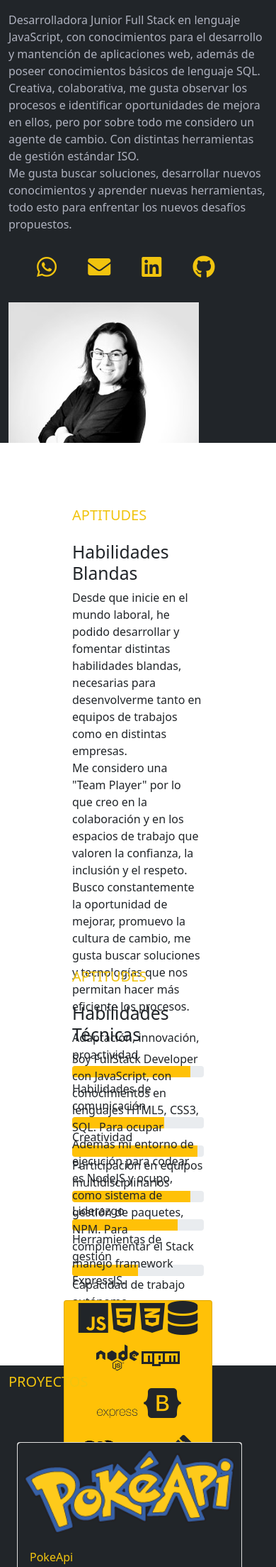
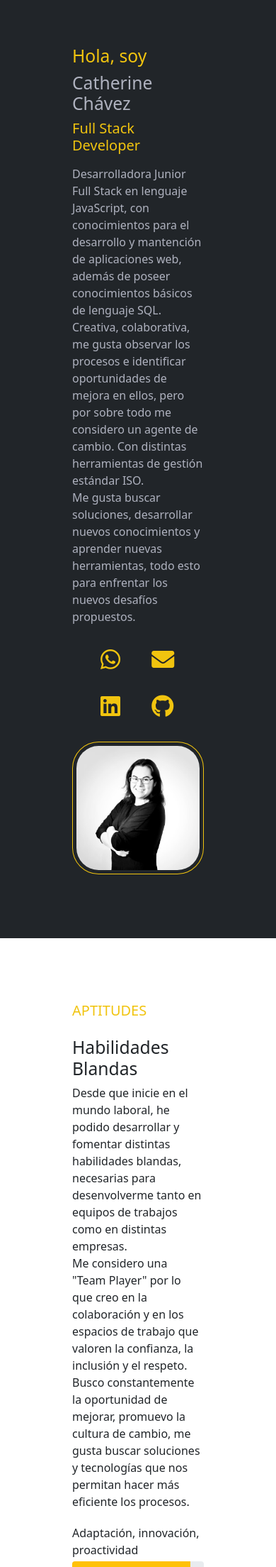
Before and after one commit to CataChavez/CataChavez.github.io, a web app: file index.html in a window 390 px wide; the page is wider, and only the part inside the window is pictured. Shown: the part 56-2264 px from the top of that part at 71% size. Run offline with its HTML, style and script files only (its server is not run), Linux system fonts and the light colour scheme.

Commit message:
responsive fixed

```diff
--- a/assets/css/style.css
+++ b/assets/css/style.css
@@ -18,8 +18,8 @@
 }
 
 .profile-img{
-    border: 10px solid #f1c40f;
-    border-radius: 50%;
+    border: 1px solid #f1c40f;
+    border-radius: 20%;
     padding: 5px;
     max-width: 100%;
     height: auto;
@@ -33,9 +33,10 @@
     min-height: 100%;
     background-color: #343a40;
     color: #afb2bf;
-    height: 650px;
+    height: auto;
     overflow: hidden;
-}
+    padding: 90px;
+    }
 
 #scroll-up-icon{
     right: 30px;
@@ -49,9 +50,9 @@
     outline: none;
 }
 
-#soft-skills, #hard-skills, #tiAndArq{
+#soft-skills, #hard-skills, #tiAndArq, #projects{
     padding: 90px;
-    height: 650px;
+    height: auto;
 }
 
 .section-title{
@@ -68,11 +69,12 @@
 
 }
 
-#projects{
-    height: 650px;
-}
-
 .card-text{
     font-size: small;
     font-weight: lighter;
 }
+
+.computer{
+    margin-top: 35px;
+    display: inline-block;
+}
--- a/index.html
+++ b/index.html
@@ -31,11 +31,11 @@
           <a class="navbar-brand" style="color: #f1c40f;" href="index.html">CATHERINE</a>
           <div class="">
 
-            <button class="navbar-toggler" type="button" data-bs-toggle="collapse" data-bs-target="#navbarNav" aria-controls="navbarNav" aria-expanded="false" aria-label="Toggle navigation">
+            <button class="navbar-toggler" type="button" data-bs-toggle="collapse" data-bs-target="#navbarSupportedContent" aria-controls="navbarSupportedContent" aria-expanded="false" aria-label="Toggle navigation">
               <span class="navbar-toggler-icon"></span>
             </button>
-          <div class="collapse navbar-collapse" id="navbarNav">
-            <ul class="navbar-nav">
+          <div class="collapse navbar-collapse" id="navbarSupportedContent">
+            <ul class="navbar-nav me-auto mb-2 mb-lg-0">
               <li class="nav-item">
                 <a class="nav-link active" aria-current="page" href="#home">HOME</a>
               </li>
@@ -43,7 +43,7 @@
                 <a class="nav-link dropdown-toggle" href="#" id="navbarScrollingDropdown" role="button" data-bs-toggle="dropdown" aria-expanded="false">
                   APTITUDES
                 </a>
-                <ul class="dropdown-menu bg-dark" id="greyText" aria-labelledby="navbarScrollingDropdown">
+                <ul class="dropdown-menu bg-dark" id="greyText" aria-labelledby="navbarDropdown">
                   <li><a class="dropdown-item bg-dark" id="greyText" href="#soft-skills">Habilidades blandas</a></li>
                   <li><a class="dropdown-item bg-dark" id="greyText" href="#hard-skills">Habilidades técnicas</a></li>
                 </ul>
@@ -119,7 +119,7 @@
           </div>
         </div>
         <div class="col-md-auto" class="profile-img" data-aos="fade-left" data-aos-duration="3000">
-          <img src="./assets/img/1.jpg" alt="portfolio img" class="card-s" style="will-change: transform; transform: perspective(2400px)">
+          <img src="./assets/img/1.jpg" alt="portfolio img" class="profile-img">
         </div>
       </div>
     </div>
@@ -321,14 +321,14 @@
     <div class="container">
       <div class="row justify-content-center">
       <div class="col-md" data-aos="fade-left" data-aos-duration="3000">
-        <span style="color: #f1c40f;">
+        <span style="color: #f1c40f;" class="computer">
           <i class="fas fa-laptop-code fa-7x"></i>
         </span>
       </div>
         <div class="col-md-10 col-12">
           <div class="ti">
             <h5 class="section-title" data-aos="fade-up" data-aos-duration="3000" style="color: #f1c40f;">TI Y ARQ</h5>
-            <h2 class="section-subtitle" class="aos-animate" data-aos="fade-up" data-aos-duration="3000">Programación/Arquitectura/Construcción?</h2>
+            <h2 class="section-subtitle" class="aos-animate" data-aos="fade-up" data-aos-duration="3000">Programación/Arquitectura?</h2>
             <!--TI/Arq Paragrapht-->
             <p class="" data-aos="fade-up" data-aos-duration="3000">
               La formación propia del arquitecto, permite el trabajo multidisciplinario y la capacidad de organización
@@ -341,8 +341,8 @@
             </p>
           </div>
         </div>
-        <div class="col-md-7 col-12 col-align-self-end" data-aos="fade-up" data-aos-duration="3000">
-          <img src="./assets/img/kisspng-cityscape-skyline-illustration-vector-city-silhouette-5aa2f7cb4582e2.5830158415206297072847.png" alt="img city-skyline" srcset="">
+        <div class="col-md-7 col-sm-3 col-12 col-align-self-end" data-aos="fade-up" data-aos-duration="3000">
+          <img src="./assets/img/kisspng-cityscape-skyline-illustration-vector-city-silhouette-5aa2f7cb4582e2.5830158415206297072847.png" alt="img city-skyline" srcset="" class="d-none d-lg-block">
         </div>
       </div>
     </div>
```
